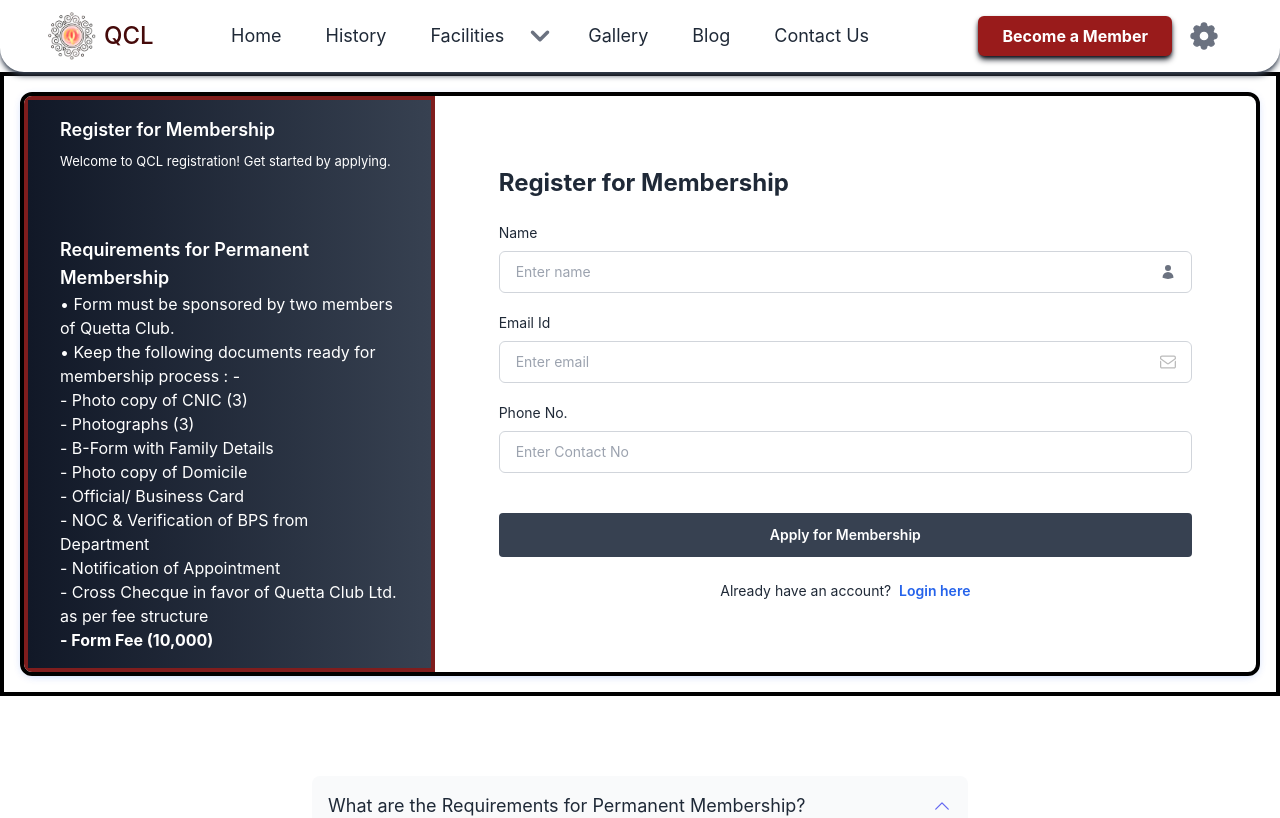
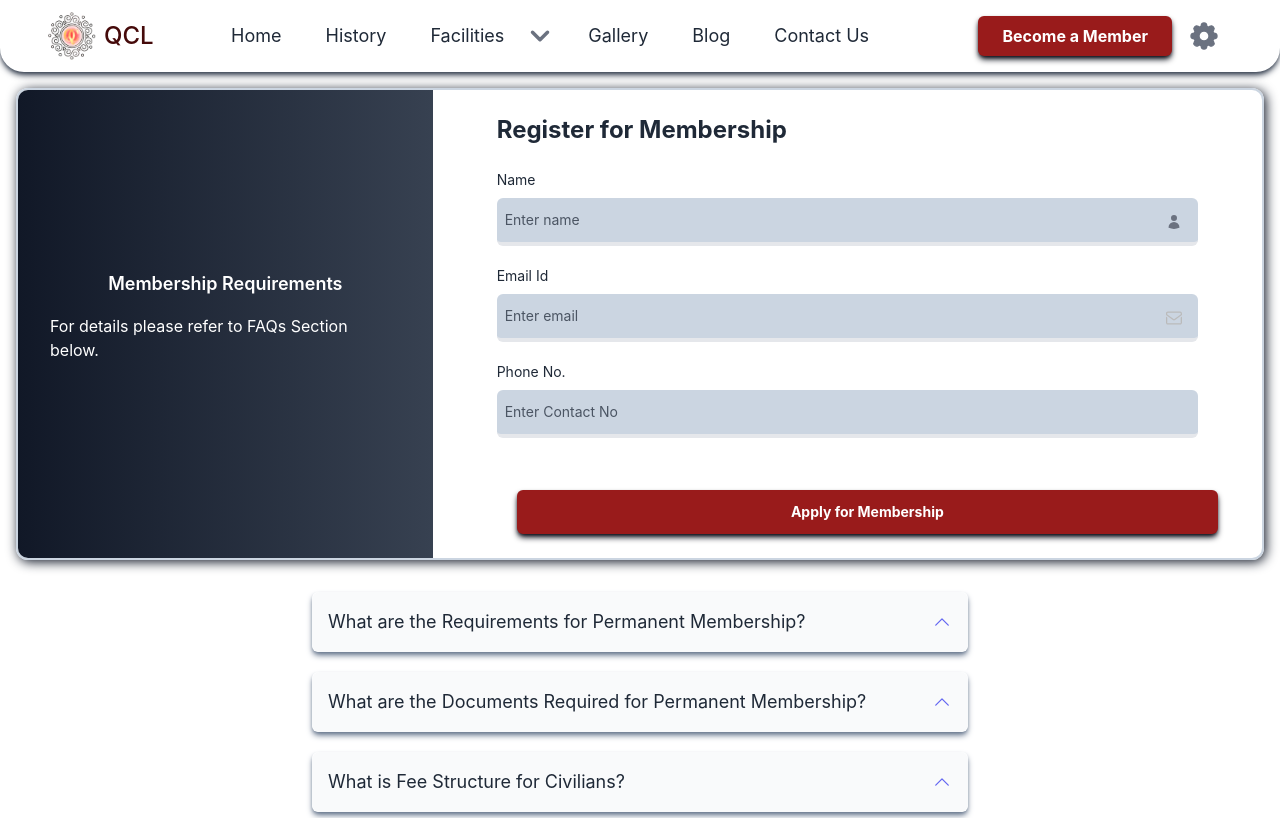
Before and after one commit to thenewadeel/qcl-next, a Next.js app: page /join in a window 1280 px wide. Shown: the top 818 px of the page. Built offline with nearby package versions, Linux system fonts and the light colour scheme.

Commit message:
style consistencies

```diff
--- a/components/contact.js
+++ b/components/contact.js
@@ -6,10 +6,10 @@
   const { data } = props;
   return (
     <>
-      <Container className=" ">
+      <Container className="">
         <div
-          name="contact"
-          className="grid md:grid-cols-2 gap-16 items-center relative overflow-hidden p-10 shadow-[0_2px_10px_-3px_rgba(6,81,237,0.3)] rounded-3xl max-w-7xl mx-auto bg-slate-100 text-gray-900 my-6 before:absolute before:right-0 before:w-[45%] before:bg-indigo-200 dark:before:bg-red-950 before:h-full max-md:before:hidden shadow-zinc-950 dark:bg-slate-950 dark:text-gray-300 dark:shadow-slate-600"
+          // name="contact"
+          className="grid md:grid-cols-2 gap-16 items-center relative overflow-hidden p-10 shadow-[0_2px_10px_-3px_rgba(6,81,237,0.3)] rounded-3xl max-w-7xl mx-auto bg-slate-100 text-gray-900  before:absolute before:right-0 before:w-[45%] before:bg-indigo-200 dark:before:bg-red-950 before:h-full max-md:before:hidden shadow-zinc-950 dark:bg-slate-950 dark:text-gray-300 dark:shadow-slate-600"
         >
           <div>
             <h2 className="text-3xl font-extrabold">Get In Touch</h2>
@@ -17,7 +17,7 @@
               Have a specific inquiry or looking to explore new opportunities? Our experienced team is ready to engage
               with you.
             </p>
-            <form netlify="true">
+            <form netlify="true" name="contactForm">
               <div className="space-y-4 mt-8 ">
                 <input
                   type="text"
@@ -50,7 +50,7 @@
               </div>
               <button
                 type="submit"
-                className="mt-8 flex items-center justify-center text-sm w-full px-4 py-2.5 font-semibold hover:bg-red-950 outline-none border-2 focus:border-gray-950  text-white bg-red-900 dark:bg-red-950 dark:border-2 dark:border-gray-300 dark:text-gray-300 rounded-md "
+                className="mt-8 flex items-center justify-center text-sm w-full px-4 py-2.5 font-semibold hover:bg-red-950 outline-none border-2 focus:border-gray-950  text-white bg-red-900 dark:bg-red-950 dark:border-2 dark:border-gray-300 dark:text-gray-300 rounded-md w-full p-2 mt-3 text-center rounded-md shadow-md bg-red-800 text-white dark:shadow-none hover:shadow-none dark:hover:shadow-md shadow-gray-950 dark:hover:shadow-slate-500 dark:shadow-sky-200 dark:bg-red-900 dark:text-gray-200 font-bold transition-all duration-500 lg:ml-5"
               >
                 <svg
                   xmlns="http://www.w3.org/2000/svg"
--- a/components/container.js
+++ b/components/container.js
@@ -2,7 +2,7 @@
 
 const Container = (props) => {
   return (
-    <div className={`container mt-10 p-8 mx-auto xl:px-0 ${props.className ? props.className : ""}`}>
+    <div className={`container mt-0 p-2 mx-auto xl:px-0 ${props.className ? props.className : ""}`}>
       {props.children}
     </div>
   );
--- a/components/faq.js
+++ b/components/faq.js
@@ -26,7 +26,7 @@
     <Container className="!p-0">
       <div className="w-full max-w-2xl p-2 mx-auto rounded-2xl">
         {faqdata.map((item, index) => (
-          <div key={item.question} className="mb-5">
+          <div key={item.question} className="mb-5 shadow-md shadow-slate-500 dark:shadow-slate-700 rounded-md">
             <Disclosure>
               {({ open }) => (
                 <>
--- a/components/joinForm.js
+++ b/components/joinForm.js
@@ -7,22 +7,22 @@
   const { data } = props;
   return (
     <>
-      <Container className=" ">
-        <div className=" text-gray-800 bg-white flex items-center mx-auto  p-4 border-4 border-black">
-          <div className="grid md:grid-cols-3 items-center shadow-[0_2px_10px_-3px_rgba(6,81,237,0.3)] rounded-xl h-full overflow-hidden border-4 border-black">
-            <div className="max-md:order-1 flex flex-col justify-center space-y-16 max-md:mt-16 min-h-full bg-gradient-to-r from-gray-900 to-gray-700 lg:px-8 px-4 py-4 border-4 border-red-900">
-              <div>
+      <Container className=" mt-16">
+        <div className=" text-gray-800 dark:text-gray-100 flex items-center mx-auto  p-4 justify-around">
+          <div className="grid md:grid-cols-3 items-center shadow-[2px_2px_12px] shadow-gray-900 dark:shadow-gray-600 rounded-xl h-full overflow-hidden border-2 border-slate-300 dark:border-none ">
+            <div className="max-md:order-1 flex flex-col justify-center space-y-16 max-md:mt-16 min-h-full bg-gradient-to-r from-gray-900 to-gray-700 lg:px-8 px-4 py-4 ">
+              {/* <div>
                 <h4 className="text-white text-lg font-semibold">Register for Membership</h4>
                 <p className="text-[13px] text-white mt-2">Welcome to QCL registration! Get started by applying.</p>
-              </div>
+              </div> */}
 
               <div className="text-white">
-                <h4 className="text-white text-lg font-semibold">Requirements for Permanent Membership</h4>
+                <h4 className="text-white text-lg font-semibold mb-4 text-center"> Membership Requirements</h4>
                 <ul>
-                  <li>&#8226; Form must be sponsored by two members of Quetta Club.</li>
-                  <li>
-                    &#8226; Keep the following documents ready for membership process : -
-                    <ul>
+                  {/* <li>&#8226; Form must be sponsored by two members of Quetta Club.</li> */}
+                  <li className="mb-4">
+                    For details please refer to FAQs Section below.
+                    {/* <ul>
                       <li>- Photo copy of CNIC (3)</li>
                       <li>- Photographs (3)</li>
                       <li>- B-Form with Family Details</li>
@@ -32,12 +32,12 @@
                       <li>- Notification of Appointment</li>
                       <li>- Cross Checque in favor of Quetta Club Ltd. as per fee structure</li>
                       <li className="font-bold">- Form Fee (10,000)</li>
-                    </ul>
+                    </ul> */}
                   </li>
                 </ul>
               </div>
             </div>
-            <form className="md:col-span-2 w-full py-6 px-6 sm:px-16">
+            <form className="md:col-span-2 w-full py-6 px-6 sm:px-16" netlify="true" name="joinForm">
               <div className="mb-6">
                 <h3 className="text-2xl font-bold">Register for Membership</h3>
               </div>
@@ -49,7 +49,7 @@
                       name="name"
                       type="text"
                       required
-                      className="bg-white border border-gray-300 w-full text-sm px-4 py-2.5 rounded-md outline-blue-500"
+                      className="bg-slate-300 placeholder:text-gray-600 px-2 py-3  w-full text-sm border-b-4 focus:border-red-700 outline-none rounded-md transition-all duration-500 dark:text-black"
                       placeholder="Enter name"
                     />
                     <UserIcon className="w-4 h-4 absolute right-4 fill-gray-500" />
@@ -62,7 +62,7 @@
                       name="email"
                       type="email"
                       required
-                      className="bg-white border border-gray-300 w-full text-sm px-4 py-2.5 rounded-md outline-blue-500"
+                      className="bg-slate-300 placeholder:text-gray-600 px-2 py-3  w-full text-sm border-b-4 focus:border-red-700 outline-none rounded-md transition-all duration-500 dark:text-black"
                       placeholder="Enter email"
                     />
                     <svg
@@ -100,7 +100,7 @@
                       name="phone"
                       type="text"
                       required
-                      className="bg-white border border-gray-300 w-full text-sm px-4 py-2.5 rounded-md outline-blue-500"
+                      className="bg-slate-300 placeholder:text-gray-600 px-2 py-3  w-full text-sm border-b-4 focus:border-red-700 outline-none rounded-md transition-all duration-500 dark:text-black"
                       placeholder="Enter Contact No"
                     />
                   </div>
@@ -147,17 +147,18 @@
               <div className="!mt-10">
                 <button
                   type="button"
-                  className="w-full py-3 px-4 text-sm font-semibold rounded text-white bg-gray-700 hover:bg-gray-800 focus:outline-none"
+                  className="w-full py-3 px-4 text-sm  text-white  hover:bg-gray-800 focus:outline-none
+                  p-2 mt-3 text-center rounded-md shadow-md bg-red-800  dark:shadow-none hover:shadow-none dark:hover:shadow-md shadow-gray-950 dark:hover:shadow-slate-500 dark:shadow-sky-200 dark:bg-red-900 dark:text-gray-200 font-bold transition-all duration-500 lg:ml-5"
                 >
                   Apply for Membership
                 </button>
               </div>
-              <p className="text-sm mt-6 text-center">
+              {/* <p className="text-sm mt-6 text-center">
                 Already have an account?{" "}
                 <a href="javascript:void(0);" className="text-blue-600 font-semibold hover:underline ml-1">
                   Login here
                 </a>
-              </p>
+              </p> */}
             </form>
           </div>
         </div>
--- a/css/tailwind.css
+++ b/css/tailwind.css
@@ -18,3 +18,27 @@
   background-image: url("../public/img/qcl watermark black min.png");
   background-size: 100% 100%;
 }
+body {
+  /* overflow-y: auto; */
+  /* Enable vertical scrolling */
+  overflow: scroll;
+  scroll-snap-type: y mandatory; /* Enable vertical scroll snapping */
+  /* height: 300px; Set the height of the container */
+  margin-top: 32px;
+}
+
+.snapContainer {
+  /* overflow-y: auto; */
+  /* Enable vertical scrolling */
+  scroll-snap-type: y proximity; /* Enable vertical scroll snapping */
+  /* height: 10vh; */
+  overflow: scroll;
+  /* scroll-snap-points-y: repeat(100vh); */
+  /* height: 300px; Set the height of the container */
+}
+
+.snapItem {
+  scroll-snap-align: start; /* Snap the items to the start of the container */
+  scroll-snap-stop: always;
+  /* height: 100px; Set the height of each item */
+}
--- a/pages/index.js
+++ b/pages/index.js
@@ -37,15 +37,15 @@
       <Navbar />
       <Banner1 />
       <hr />
-      <div name="history">
+      <div name="history" className="pt-12">
         <SectionTitle pretitle="History" title="Through Time"></SectionTitle>
         <History />
       </div>
-      <div name="facilities">
+      <div name="facilities" className="pt-12">
         <SectionTitle pretitle="Facilities" title="Our Facilities"></SectionTitle>
         <Facilities />
       </div>
-      <div name="gallery">
+      <div name="gallery" className="pt-12">
         <SectionTitle pretitle="Gallery" title="A Window through Time">
           Our vibrant community thrives on a diverse range of activities, catering to a multitude of interests.
         </SectionTitle>
@@ -73,7 +73,12 @@
       </SectionTitle>
       <Faq /> */}
       <Cta />
-      <Contact />
+      <div name="contact" className="pt-12 h-screen">
+        <SectionTitle pretitle="Contact Us" title=" ">
+          Learn about the club & community
+        </SectionTitle>
+        <Contact />
+      </div>
 
       {/* <SplideContent />
       <SplideContentOver />
```
Also changed, not shown: components/navbar.js (+7 -7 lines).
